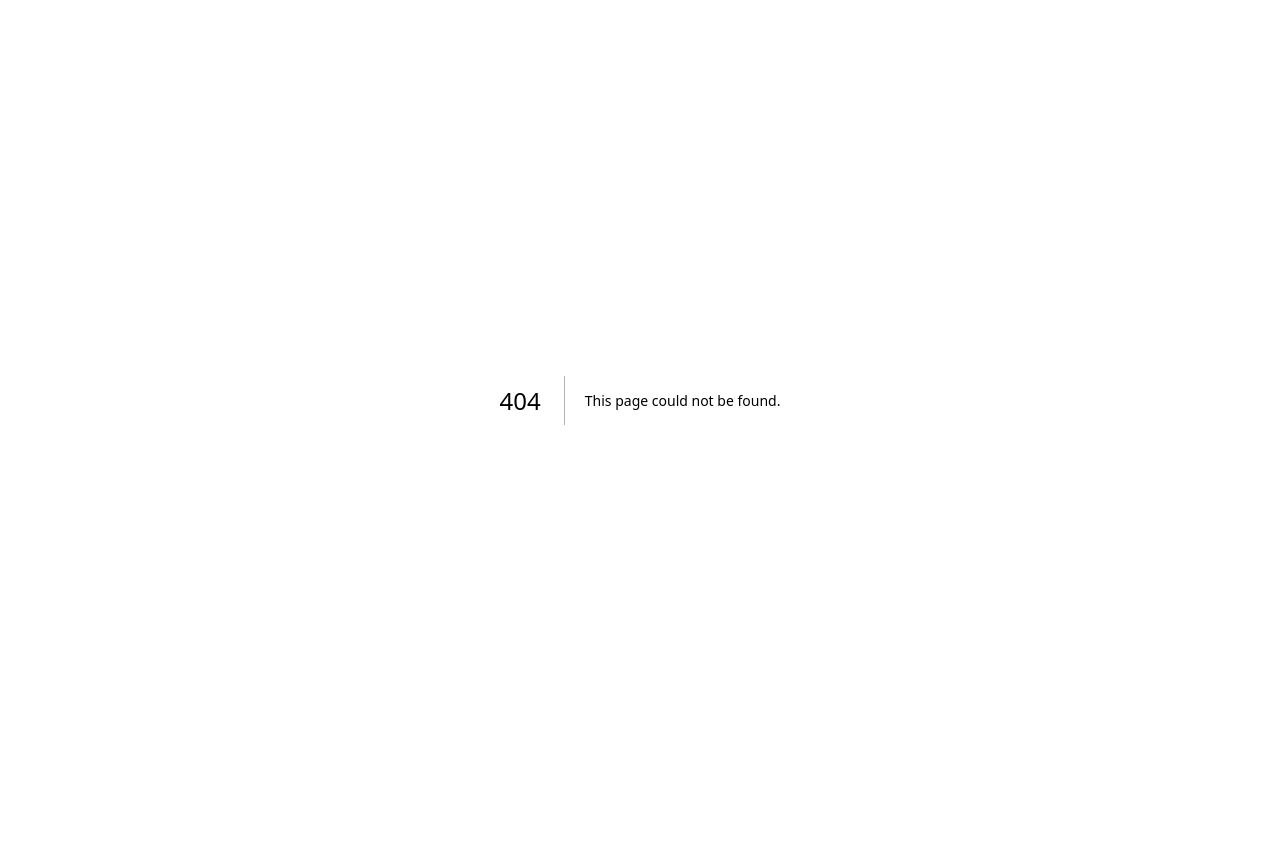
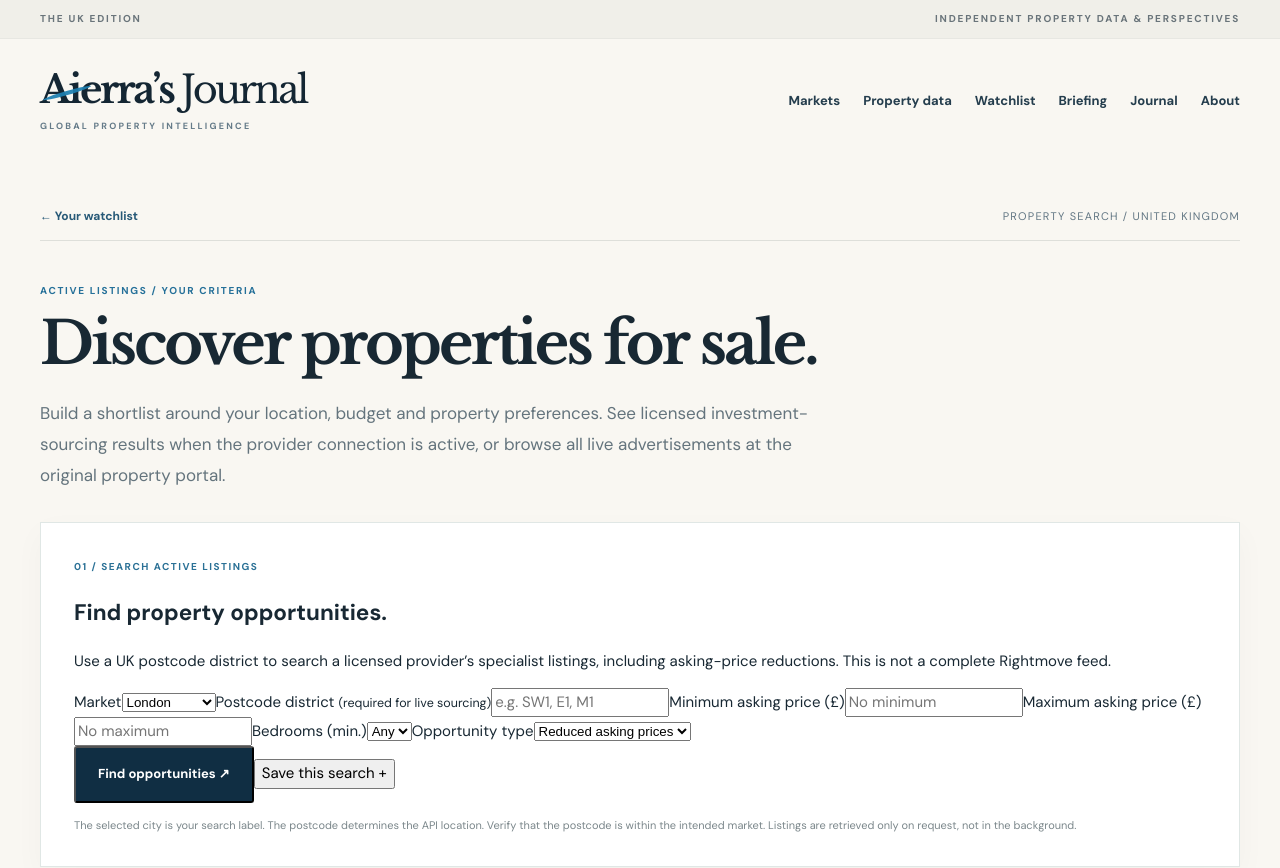
Before and after one commit to iskkang/aierra-journal, a Next.js app: page /properties in a window 1280 px wide. Before the commit this address had no page. Shown: the top 868 px of the page. Before the commit the page ends 800 px from the top, so only its background shows below. Built offline with nearby package versions, Linux system fonts and the light colour scheme.

Commit message:
Add dedicated live property sourcing and saved listings searches page

```diff
--- /dev/null
+++ b/app/properties/page.tsx
@@ -0,0 +1,11 @@
+import Link from "next/link";
+import {SiteHeader,SiteFooter} from "../../components/site-chrome";
+import {PropertySearchClient} from "../../components/property-search-client";
+export const metadata={title:"Live Properties & Saved Searches | Aierra’s Journal",description:"Search property opportunities in UK postcode districts with saved budget and location filters, and visit original listing providers for all homes currently for sale."};
+export default function PropertiesPage(){return <div className="site-wrap"><SiteHeader/><main className="shell market-page properties-page">
+<div className="market-top"><Link href="/watchlist" className="market-back">← Your watchlist</Link><span>PROPERTY SEARCH / UNITED KINGDOM</span></div>
+<div className="market-eyebrow">ACTIVE LISTINGS / YOUR CRITERIA</div><h1>Discover properties for sale.</h1>
+<p className="market-intro">Build a shortlist around your location, budget and property preferences. See licensed investment-sourcing results when the provider connection is active, or browse all live advertisements at the original property portal.</p>
+<PropertySearchClient/>
+<section className="methodology"><span className="dashboard-section-index">ABOUT LISTINGS</span><h2>Asking price is not transaction value.</h2><p>Current advertisements and HM Land Registry completed sales come from different sources. A price cut does not establish a property’s fair value. Compare condition, size, tenure and location before evaluating an opportunity. This service does not reproduce portal photographs or imply that a limited sourcing feed includes all homes on the market.</p></section>
+</main><SiteFooter/></div>}
```
